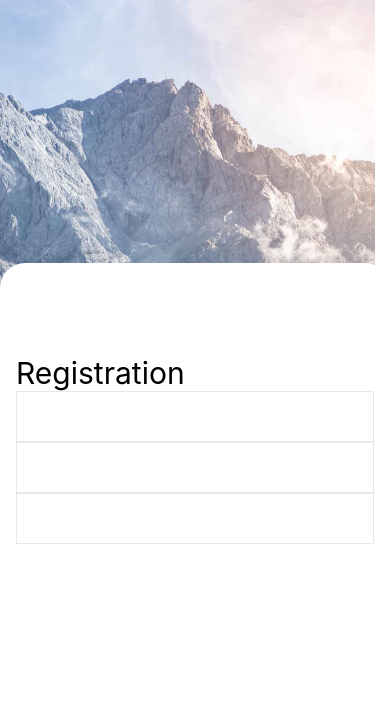
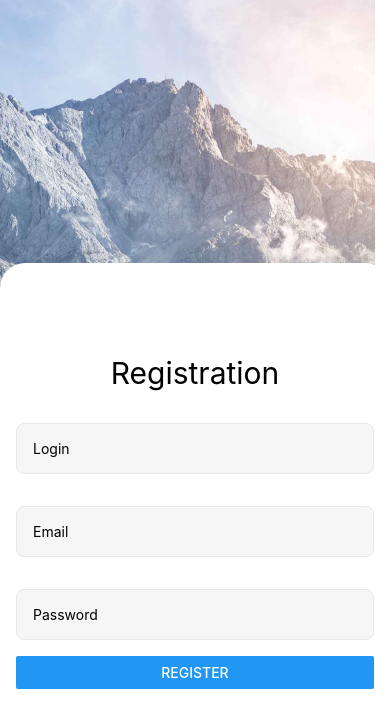
Before and after one commit to VitaKoval/rn-social, a React Native app: screen / in a window 390 px wide. Shown: the top 728 px of the page. Built offline with nearby package versions, Linux system fonts and the light colour scheme.

Commit message:
add registration form

```diff
--- a/App.js
+++ b/App.js
@@ -1,7 +1,13 @@
 import { StatusBar } from "expo-status-bar";
-import { StyleSheet, Text, View, ImageBackground, TextInput } from "react-native";
-require;
+import {
+  StyleSheet,
+  View,
+  ImageBackground,
+} from "react-native";
+import RegistrationScreen from "./screens/RegistrationScreen";
+
 export default function App() {
+
   return (
     <>
       <StatusBar style="auto" />
@@ -11,17 +17,8 @@ export default function App() {
           style={styles.bgImage}
         >
           <View style={styles.form}>
-            <Text style={styles.nameForm}>Registration</Text>
-            <View >
-              <TextInput style={styles.input}/>
-            </View>
-            <View >
-              <TextInput style={styles.input}/>
-            </View>
-            <View >
-              <TextInput style={styles.input}/>
-            </View>
-      </View>
+            <RegistrationScreen/>
+          </View>
         </ImageBackground>
       </View>
     </>
@@ -40,22 +37,14 @@ const styles = StyleSheet.create({
   form: {
     flex: 1,
     justifyContent: "flex-start",
-    // alignItems: 'center',
+    alignItems: 'center',
     marginTop: 263,
     paddingHorizontal: 16,
     paddingTop: 92,
     paddingBottom: 45,
-    backgroundColor: '#FFFFFF',
+    backgroundColor: "#FFFFFF",
 
     borderTopRightRadius: 25,
     borderTopLeftRadius: 25,
   },
-  input: {
-    borderWidth: 1,
-    borderColor: '#E8E8E8',
-    padding: 16,
-  },
-  nameForm: {
-    fontSize: 30,
-  }
 });
--- a/screens/RegistrationScreen.js
+++ b/screens/RegistrationScreen.js
@@ -0,0 +1,36 @@
+import { StyleSheet, Text, View, TextInput, Button } from "react-native";
+
+export default function RegistrationScreen() {
+  return (
+    <>
+      <Text style={styles.nameForm}>Registration</Text>
+
+      <TextInput style={styles.input} placeholder="Login" />
+      <TextInput style={styles.input} placeholder="Email" />
+      <TextInput style={styles.input} placeholder="Password" />
+
+      <View style={styles.button}>
+        <Button title="Register" />
+      </View>
+    </>
+  );
+}
+
+const styles = StyleSheet.create({
+  input: {
+    width: '100%',
+    borderWidth: 1,
+    borderColor: "#E8E8E8",
+    borderRadius: 8,
+    backgroundColor: "#F6F6F6",
+    padding: 16,
+    marginVertical: 16,
+  },
+  nameForm: {
+    fontSize: 30,
+    marginBottom: 16,
+    },
+    button: {
+        width: '100%',
+  }
+});
```
